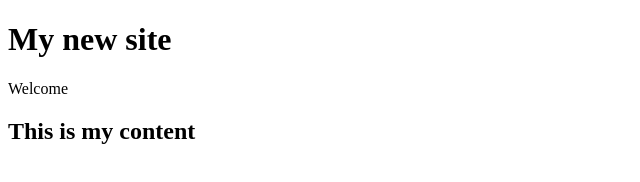
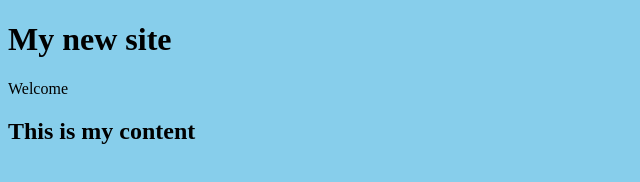
Before and after one commit to bocar90/CSC225-20200416, a plain HTML site: page index.html in a window 1280 px wide. Shown: the whole page, without its empty margins (0-640 px from the left). Drawn offline with Linux system fonts and the light colour scheme.

Commit message:
add css file and wire it up

```diff
--- /dev/null
+++ b/css/style.css
@@ -0,0 +1,3 @@
+body{
+    background: skyblue;
+}
--- a/index.html
+++ b/index.html
@@ -3,6 +3,7 @@
 <head>
     <meta charset="UTF-8">
     <meta name="viewport" content="width=device-width, initial-scale=1.0">
+    <link rel="stylesheet" href="/css/style.css">
     <title>My Cool Site</title>
 </head>
 <body>
```
